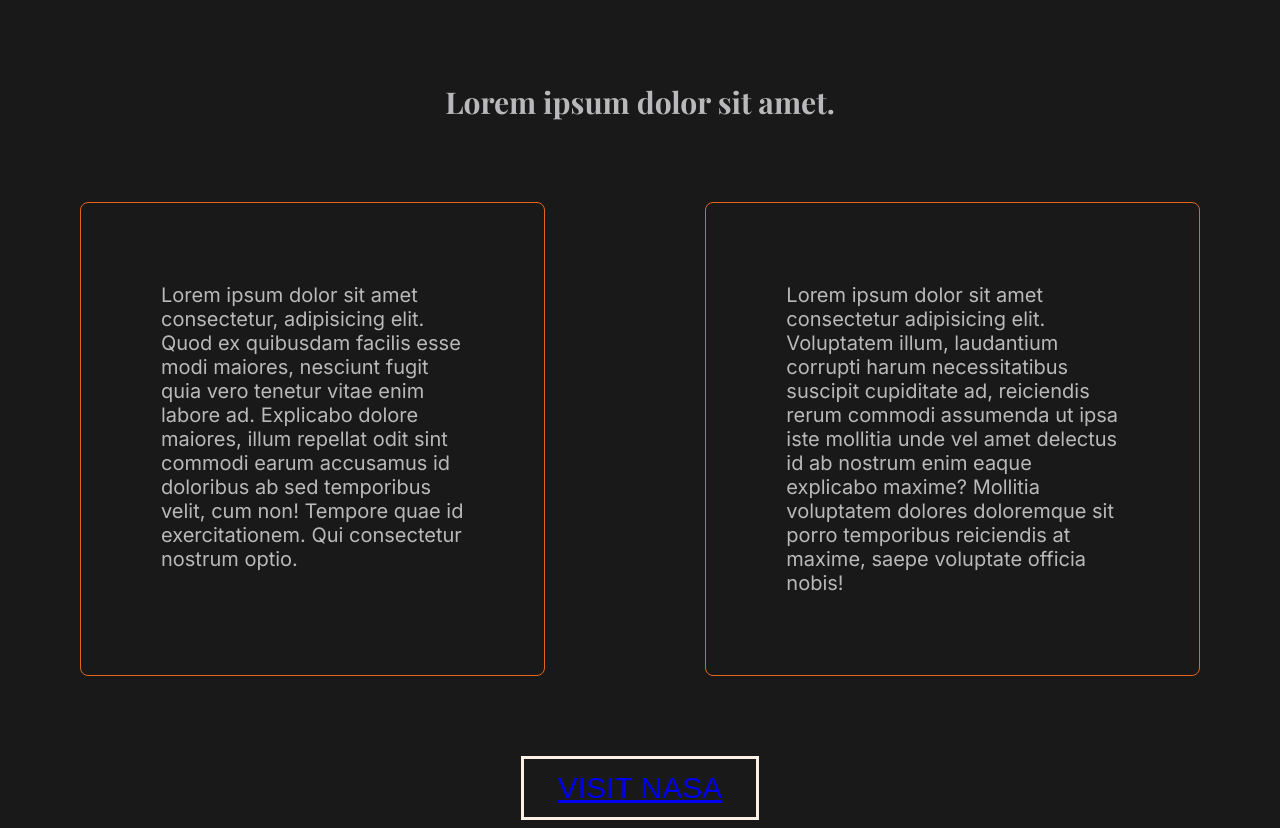
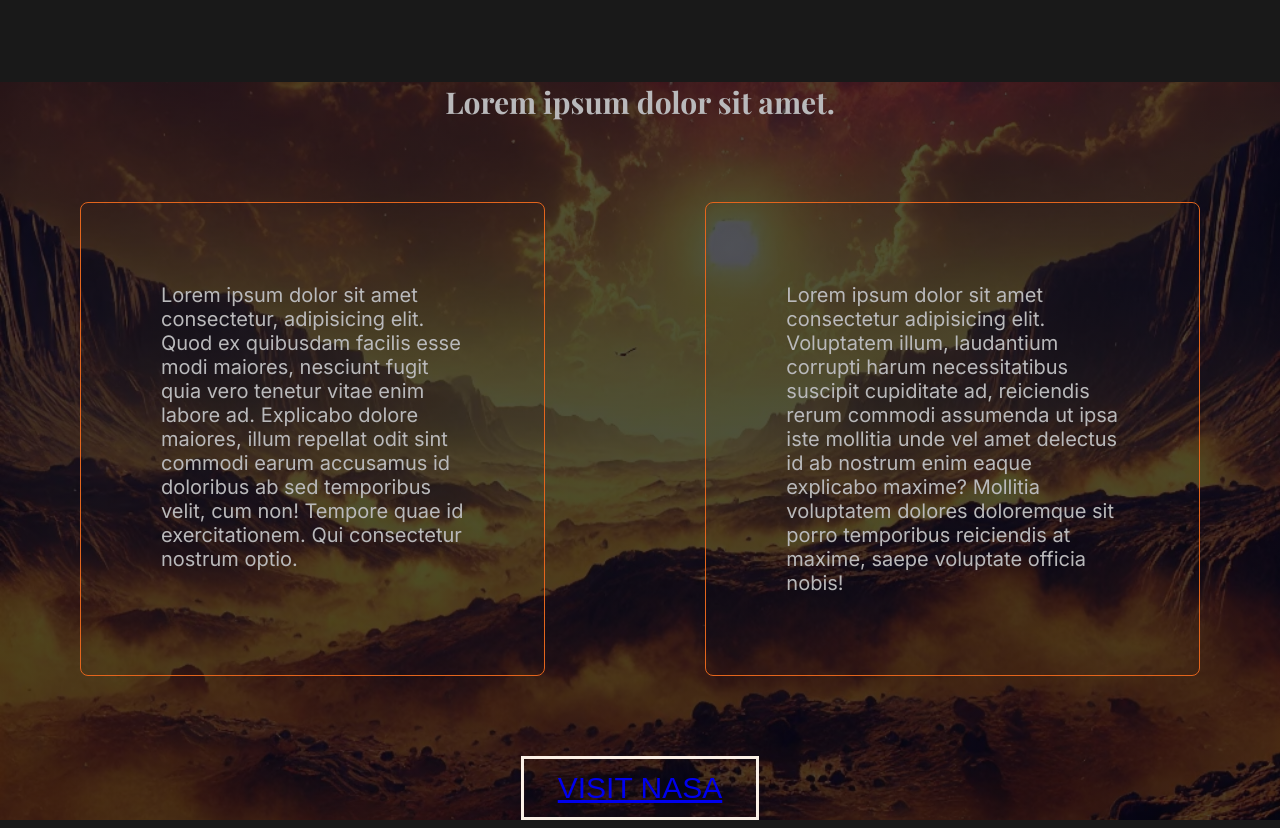
Before and after one commit to bbr022025/Projekt-Venus, a plain HTML site: page index.html in a window 1280 px wide. Shown: the part 1340-2168 px from the top of the page. Drawn offline with nearby package versions, Linux system fonts and the light colour scheme; a web font is replaced by a local one.

Commit message:
mission: background image

```diff
--- a/style.css
+++ b/style.css
@@ -183,6 +183,13 @@ p {
   margin-left: 5rem;
   border-radius: 13rem;
 }
+
+#mission {
+  background-image: linear-gradient(rgba(6, 9, 18, 0.7), rgba(3, 6, 10, 0.7)),
+    url(images/venus-surface-ai.webp);
+  background-position: center;
+  background-size: cover;
+}
 footer {
   display: flex;
   justify-content: center;
```
Also changed, not shown: images/venus-surface-ai.webp (added).
